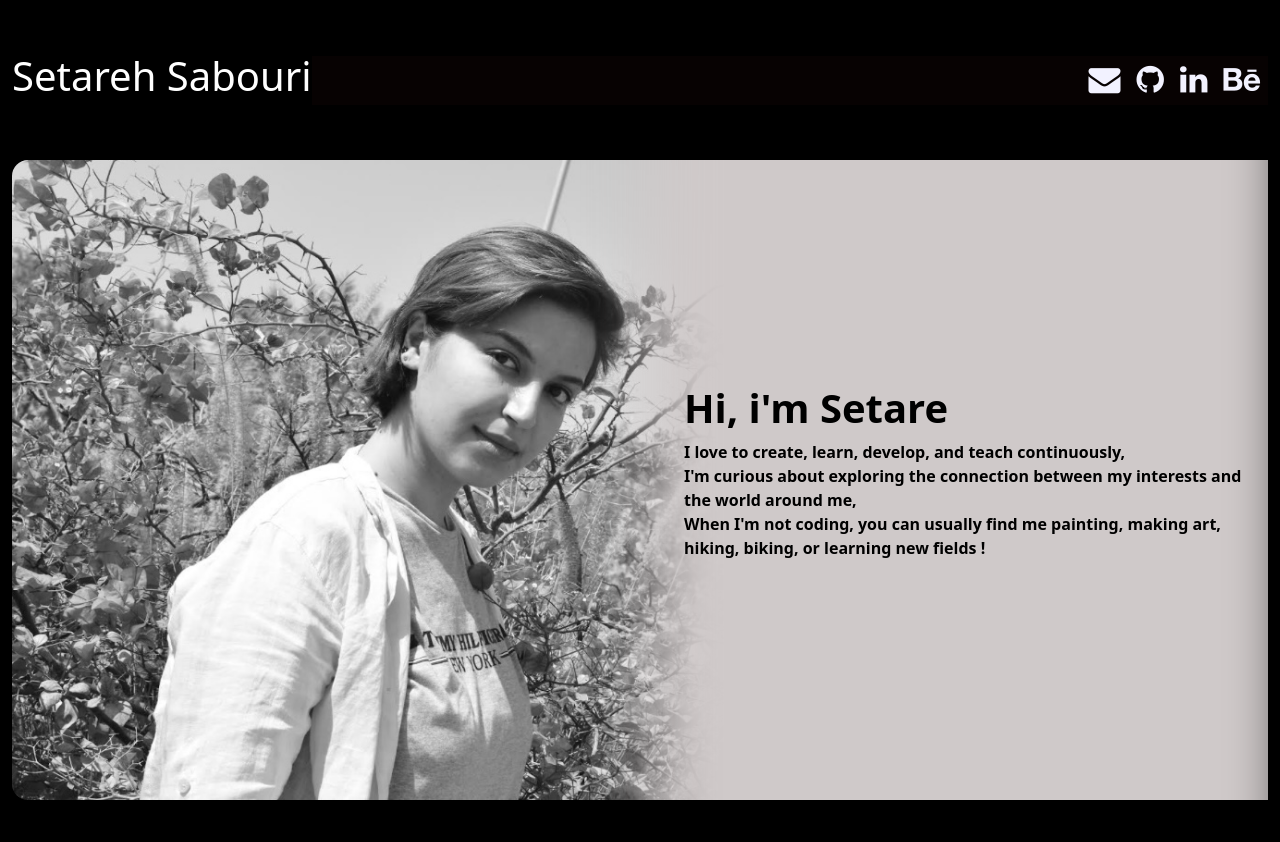
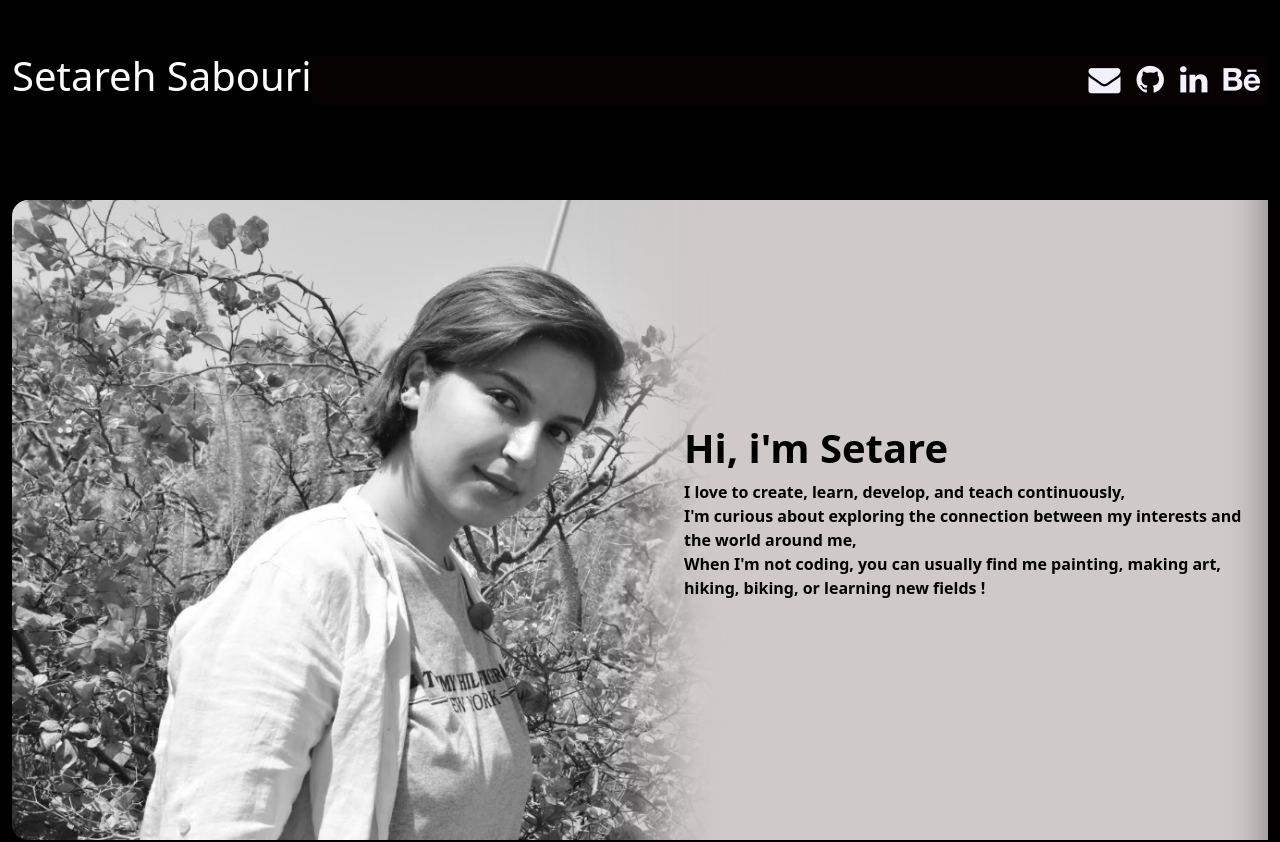
Before and after one commit to setare-sabouri/portfolio, a React (Create React App) app: page / in a window 1280 px wide. Shown: the top 842 px of the page. Built offline with nearby package versions, Linux system fonts and the light colour scheme.

Commit message:
3text init

```diff
--- a/src/App.js
+++ b/src/App.js
@@ -3,6 +3,7 @@ import { About } from "./components/main/about";
 import { Skills } from "./components/skills/skills";
 import { DownloadButton } from "./components/Resume/resume";
 import { Projects } from "./components/Projects/Projects";
+import { ThreeText } from "./components/ThreeText/ThreeText"
 import './general.css'
 function App() {
   const cvURL = process.env.PUBLIC_URL + "/resume.pdf";
@@ -11,6 +12,7 @@ function App() {
       <div className=" container-fluid h-100 " >
         <Navbar />
         <div className="about">
+          <ThreeText />
           <About />
         </div>
         <Projects />
--- /dev/null
+++ b/src/components/ThreeText/ThreeText.js
@@ -0,0 +1,7 @@
+import React from 'react'
+
+export const ThreeText = () => {
+    return (
+        <p>for three text</p>
+    )
+}
```
